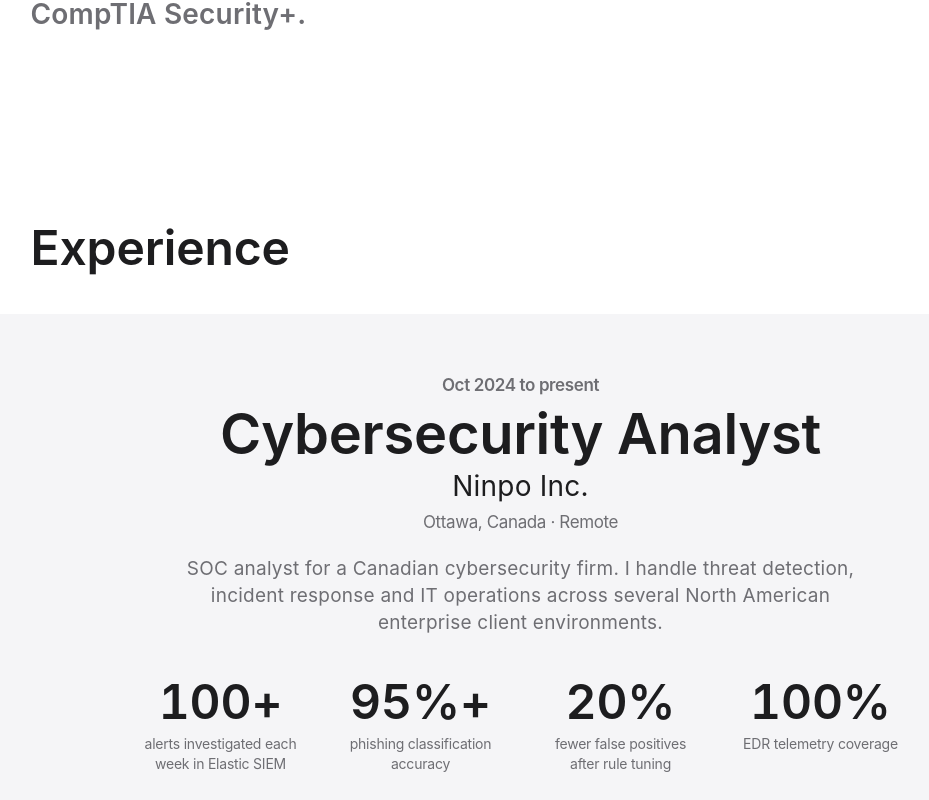
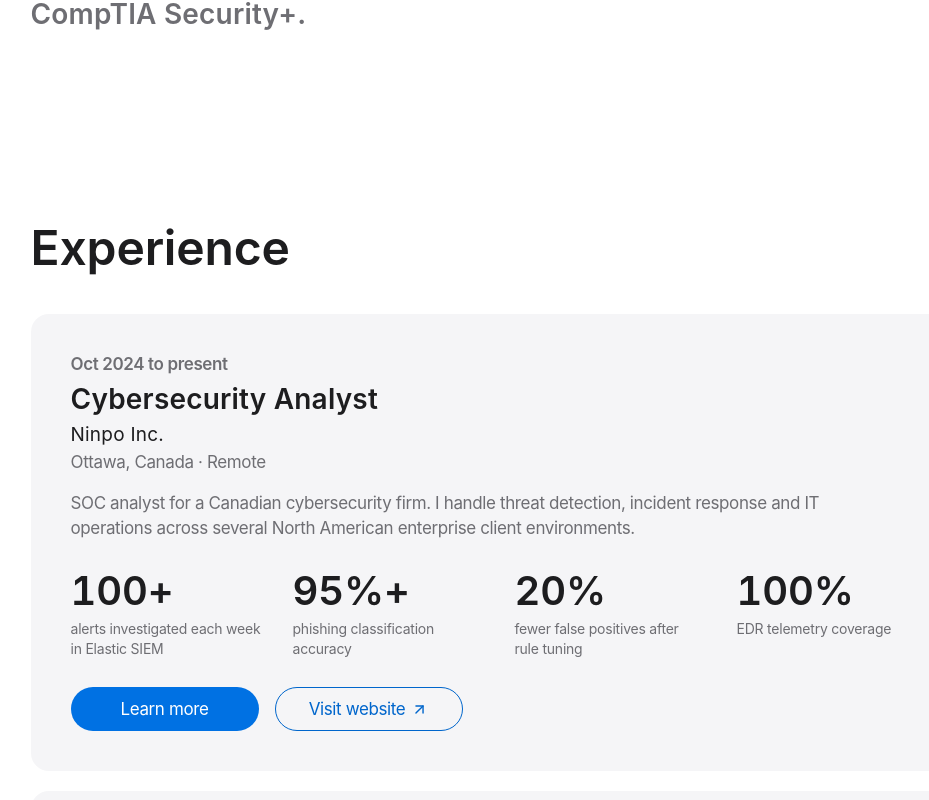
Before and after one commit to muhammad1502/muhammad-abdullah-resume, a React (Vite) app: page / in a window 1280 px wide. Shown: the part 1400-2200 px from the top of the page, without its empty margins (112-1041 px from the left). Built offline with nearby package versions, Linux system fonts and the light colour scheme.

Commit message:
Make experience cards match the rest of the site
Each role is now a contained, rounded, left-aligned card like Skills,
Certifications and Education, instead of a full-width centred block.
Stats sit on one fixed grid so numbers line up card to card, and every
button on the site shares one width.

```diff
--- a/src/app/App.tsx
+++ b/src/app/App.tsx
@@ -40,16 +40,16 @@
           </div>
         </section>
 
-        <section id="experience" className="section experience" aria-labelledby="experience-title">
+        <section id="experience" className="section" aria-labelledby="experience-title">
           <div className="viewport-content">
             <h2 id="experience-title" className="section-headline">
               Experience
             </h2>
-          </div>
-          <div className="tiles">
-            {experience.map((e) => (
-              <ExperienceTile key={e.id} entry={e} onLearnMore={setOpenEntry} />
-            ))}
+            <div className="tiles">
+              {experience.map((e) => (
+                <ExperienceTile key={e.id} entry={e} onLearnMore={setOpenEntry} />
+              ))}
+            </div>
           </div>
         </section>
 
--- a/src/app/components/ExperienceTile.tsx
+++ b/src/app/components/ExperienceTile.tsx
@@ -10,8 +10,8 @@
 }
 
 /**
- * One full-width tile in the apple.com homepage style: centred headline,
- * subhead and callout, headline numbers, and a matched pair of CTAs.
+ * One role, as a card matching the rest of the site: period, title,
+ * company, location, headline numbers and a matched pair of buttons.
  * "Learn more" opens the entry's full detail in the modal.
  */
 export function ExperienceTile({ entry, onLearnMore }: ExperienceTileProps) {
@@ -19,10 +19,10 @@
   const headingId = `${entry.id}-title`;
 
   return (
-    <article className="tile" aria-labelledby={headingId}>
-      <div className="tile-inner">
+    <article className="card tile" aria-labelledby={headingId}>
+      <div>
         <p className="tile-eyebrow">{entry.period}</p>
-        <h3 id={headingId} className="tile-headline">
+        <h3 id={headingId} className="card-title">
           {entry.title}
         </h3>
         {entry.subtitle && <p className="tile-subhead">{entry.subtitle}</p>}
--- a/src/styles/site.css
+++ b/src/styles/site.css
@@ -228,7 +228,7 @@
   justify-content: center;
   gap: 6px;
   box-sizing: border-box;
-  min-width: 140px;
+  min-width: 188px; /* every button is the same size: fits the longest label */
   height: 44px;
   padding: 0 21px;
   border: 1px solid transparent;
@@ -287,7 +287,8 @@
   justify-content: center;
 }
 
-@media (max-width: 419px) {
+/* Two 188px buttons stop fitting side by side inside a card below ~540px. */
+@media (max-width: 539px) {
   .button-group {
     grid-auto-flow: row;
     gap: 12px;
@@ -608,34 +609,14 @@
   color: var(--text);
 }
 
-/* ---------- experience tiles ----------------------------------------------- */
-
-.experience {
-  padding-bottom: 12px;
-}
-
-.experience .section-headline {
-  margin-bottom: 40px;
-}
+/* ---------- experience ------------------------------------------------------
+ * Each role is a .card like every other section (same grey, radius, padding
+ * and left alignment); .tile only adds the role-specific pieces.
+ */
 
 .tiles {
   display: grid;
-  gap: 12px;
-}
-
-.tile {
-  display: flex;
-  flex-direction: column;
-  align-items: center;
-  padding: 61px var(--gutter) 69px;
-  text-align: center;
-  background: var(--tile-bg);
-  color: var(--text);
-}
-
-.tile-inner {
-  width: 100%;
-  max-width: 780px;
+  gap: 20px;
 }
 
 .tile-eyebrow {
@@ -647,55 +628,41 @@
   letter-spacing: -0.022em;
 }
 
-.tile-headline {
-  font-family: var(--font-display);
-  font-size: 56px;
-  line-height: 1.0714285714;
-  font-weight: 600;
-  letter-spacing: -0.005em;
-}
-
 .tile-subhead {
   margin-top: 6px;
-  font-family: var(--font-display);
-  font-size: 28px;
-  line-height: 1.1428571429;
-  font-weight: 400;
-  letter-spacing: 0.007em;
+  font-size: 19px;
+  line-height: 1.4211026316;
+  letter-spacing: 0.012em;
 }
 
 .tile-meta {
-  margin-top: 8px;
+  margin-top: 2px;
   color: var(--text-2);
   font-size: 17px;
 }
 
 .tile-description {
-  max-width: 680px;
-  margin: 20px auto 0;
+  max-width: 760px;
+  margin-top: 16px;
   color: var(--text-2);
-  font-size: 19px;
-  line-height: 1.4211026316;
-  letter-spacing: 0.012em;
+  font-size: 17px;
 }
 
 .tile .button-group {
-  margin-top: 32px;
+  margin-top: 28px;
 }
 
 .stats {
-  display: flex;
-  flex-wrap: wrap;
-  justify-content: center;
-  gap: 32px 40px;
-  margin-top: 40px;
+  /* Same fixed column grid in every card, so numbers line up card to card. */
+  display: grid;
+  grid-template-columns: repeat(auto-fill, 190px);
+  gap: 24px 32px;
+  margin-top: 28px;
 }
 
 .stat {
   display: flex;
   flex-direction: column;
-  align-items: center;
-  width: 160px;
 }
 
 /* Label (dt) comes first in the DOM for valid <dl> markup; show it under the
@@ -707,8 +674,8 @@
 .stat-value {
   display: inline-grid;
   font-family: var(--font-display);
-  font-size: 48px;
-  line-height: 1.0834933333;
+  font-size: 40px;
+  line-height: 1.1;
   font-weight: 600;
   letter-spacing: -0.003em;
   font-variant-numeric: tabular-nums;
@@ -1115,15 +1082,13 @@
     padding: 64px 0 72px;
   }
 
-  .hero-headline,
-  .tile-headline {
+  .hero-headline {
     font-size: 48px;
     line-height: 1.0834933333;
     letter-spacing: -0.003em;
   }
 
-  .hero-subhead,
-  .tile-subhead {
+  .hero-subhead {
     font-size: 24px;
     line-height: 1.1666666667;
     letter-spacing: 0.009em;
@@ -1143,21 +1108,6 @@
     font-size: 24px;
     line-height: 1.1666666667;
     letter-spacing: 0.009em;
-  }
-
-  .tile {
-    padding: 56px var(--gutter) 63px;
-  }
-
-  .tile-description {
-    font-size: 17px;
-    line-height: 1.4705882353;
-    letter-spacing: -0.022em;
-  }
-
-  .stat-value {
-    font-size: 40px;
-    line-height: 1.1;
   }
 
   .card-grid {
@@ -1197,8 +1147,7 @@
     margin-bottom: 20px;
   }
 
-  .hero-headline,
-  .tile-headline {
+  .hero-headline {
     font-size: 32px;
     line-height: 1.125;
     letter-spacing: 0.004em;
@@ -1210,11 +1159,16 @@
     letter-spacing: -0.022em;
   }
 
-  .hero-subhead,
-  .tile-subhead {
+  .hero-subhead {
     font-size: 19px;
     line-height: 1.2105263158;
     letter-spacing: 0.012em;
+  }
+
+  .tile-subhead {
+    font-size: 17px;
+    line-height: 1.4705882353;
+    letter-spacing: -0.022em;
   }
 
   .section {
@@ -1234,23 +1188,14 @@
     letter-spacing: 0.012em;
   }
 
-  .tile {
-    padding: 48px var(--gutter) 56px;
-  }
-
   .tile-eyebrow {
     font-size: 14px;
     letter-spacing: -0.016em;
   }
 
   .stats {
-    gap: 28px 24px;
-    margin-top: 32px;
-  }
-
-  .stat {
-    width: calc(50% - 12px);
-    max-width: 160px;
+    grid-template-columns: repeat(2, minmax(0, 1fr));
+    gap: 24px;
   }
 
   .stat-value {
@@ -1375,7 +1320,6 @@
 .hero-headline,
 .hero-subhead,
 .section-headline,
-.tile-headline,
 .tile-subhead,
 .card-title,
 .modal-headline {
```
